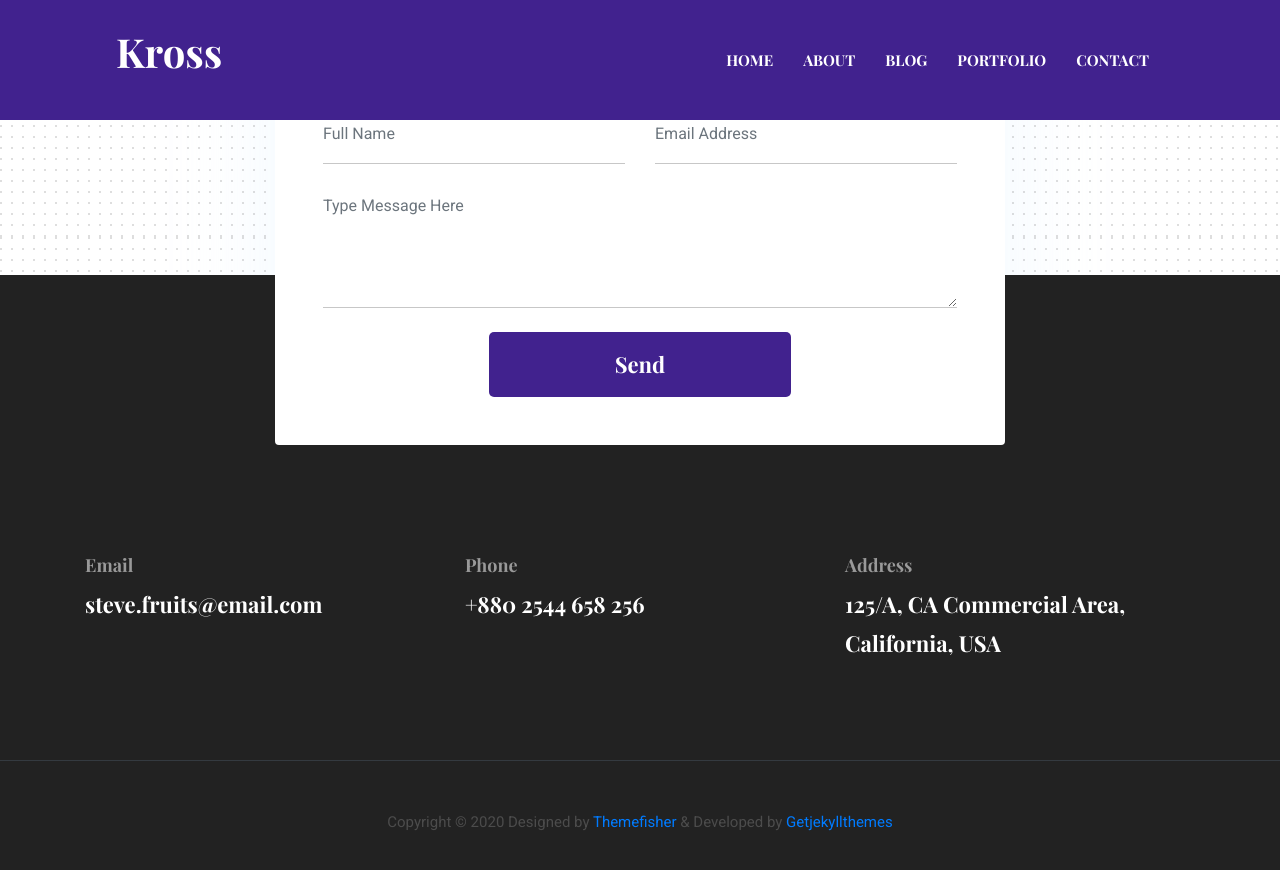
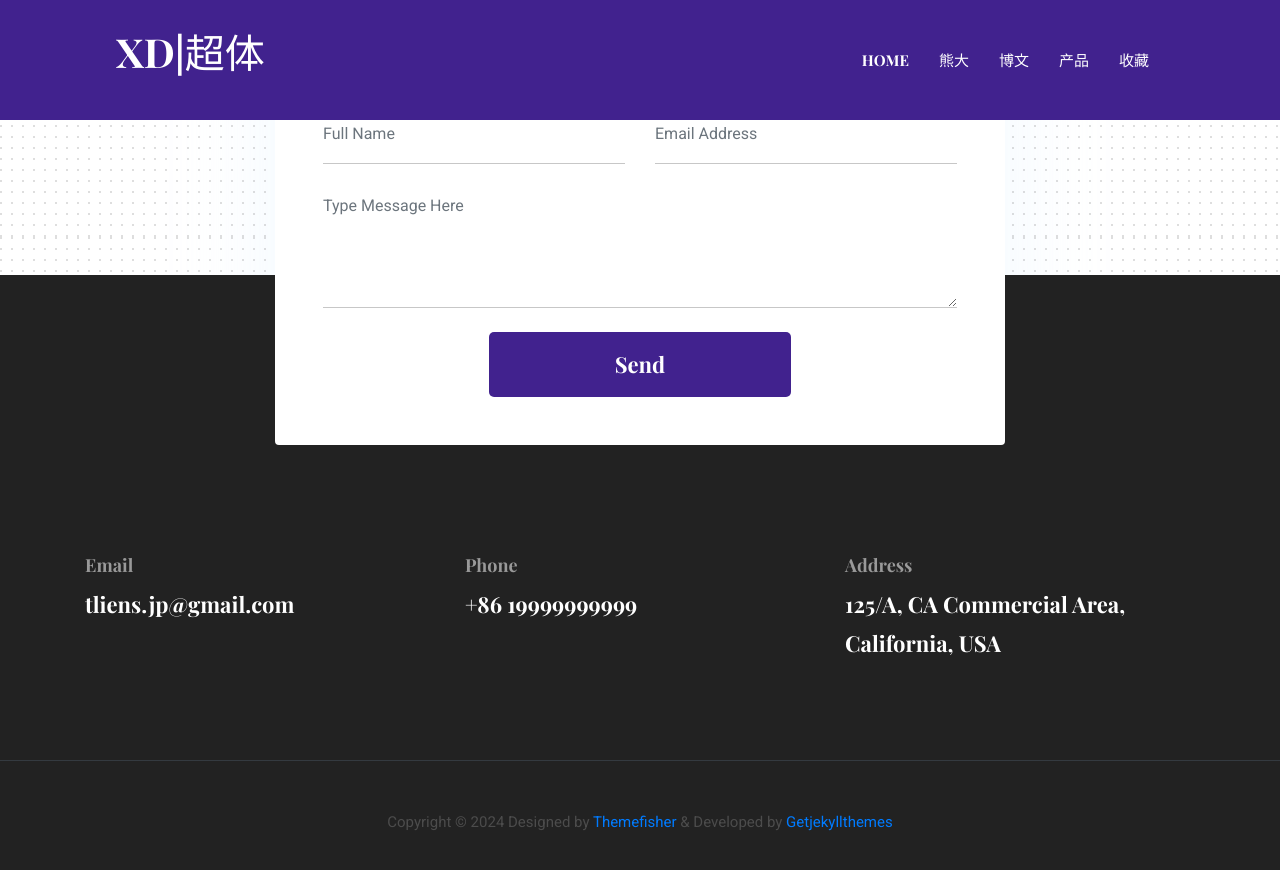
Before and after one commit to XD2025/XD2025.github.io, a Jekyll site: the page built from index.html, in a window 1280 px wide and 900 px high, scrolled down 6590 px. Shown: the top 870 px of the window. Built offline with Jekyll 4.4.1, drawn with Linux system fonts in a browser that asks for light colours.

Commit message:
Update settings.yml

```diff
--- a/_data/settings.yml
+++ b/_data/settings.yml
@@ -2,20 +2,20 @@
 #-------------------------------
 # General Site Settings
 
-title: Kross
+title: XD|超体
 logo:
-author: themefisher
-description: this is meta description
-email: steve.fruits@email.com
-phone: +880 2544 658 256
+author: XD
+description: Creator and Seller
+email: tliens.jp@gmail.com
+phone: +86 19999999999
 address: 125/A, CA Commercial Area, California, USA
-copyright: Copyright &copy; 2020 Designed by [Themefisher](https://themefisher.com) & Developed by [Getjekyllthemes](https://getjekyllthemes.com)
+copyright: Copyright &copy; 2024 Designed by [Themefisher](https://themefisher.com) & Developed by [Getjekyllthemes](https://getjekyllthemes.com)
 
 menu:
-  - { name: About, link: "/about" }
-  - { name: Blog, link: "/blog" }
-  - { name: Portfolio, link: "/portfolio" }
-  - { name: Contact, link: "/contact" }
+  - { name: 熊大, link: "/about" }
+  - { name: 博文, link: "/blog" }
+  - { name: 产品, link: "/portfolio" }
+  - { name: 收藏, link: "/contact" }
 
 #-------------------------------
 # Google Analytics Section
```
